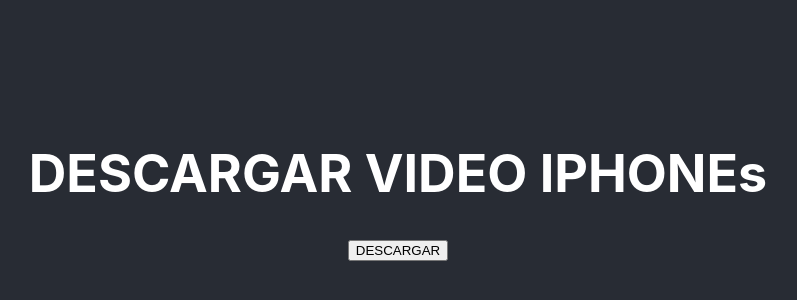
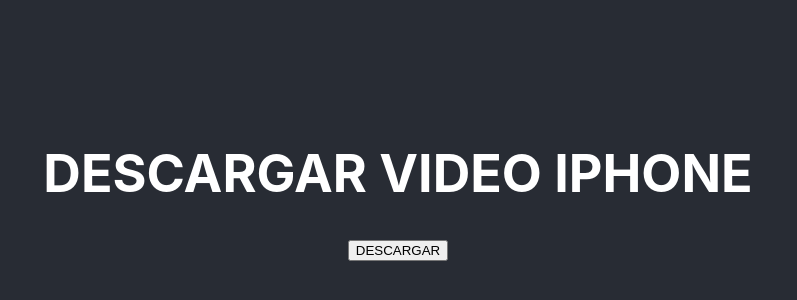
Before and after one commit to ozmanalexis/descargas-react, a React (Create React App) app: page / in a window 1280 px wide. Shown: the part 216-516 px from the top of the page, without its empty margins (242-1039 px from the left). Built offline with nearby package versions, Linux system fonts and the light colour scheme.

Commit message:
new cambios

```diff
--- a/package.json
+++ b/package.json
@@ -6,7 +6,6 @@
     "@testing-library/jest-dom": "^5.16.5",
     "@testing-library/react": "^13.4.0",
     "@testing-library/user-event": "^13.5.0",
-    "cors": "^2.8.5",
     "react": "^18.2.0",
     "react-dom": "^18.2.0",
     "react-scripts": "5.0.1",
--- a/src/App.js
+++ b/src/App.js
@@ -3,7 +3,7 @@
 function App() {
   const handleDownloadVideo = async () => {
     try {
-      const url = 'https://www.fincomun.com.mx/videos/VIDEO_NUEVA_NORMALIDAD.mp4';
+      const url = 'http://localhost:3000/videos/FileName.mp4';
       //const videoRequest = new Request(url);
       fetch(url)
       .then((response) => response.blob())
@@ -30,7 +30,7 @@
 
     <div className="App">
       <header className="App-header">
-      <h1>DESCARGAR VIDEO IPHONEs</h1>
+      <h1>DESCARGAR VIDEO IPHONE</h1>
         <button id='download' type='button' onClick={handleDownloadVideo}>DESCARGAR</button>
 
       </header>
```
Also changed, not shown: 1 other file (tests, documents, lock files or other folders).
